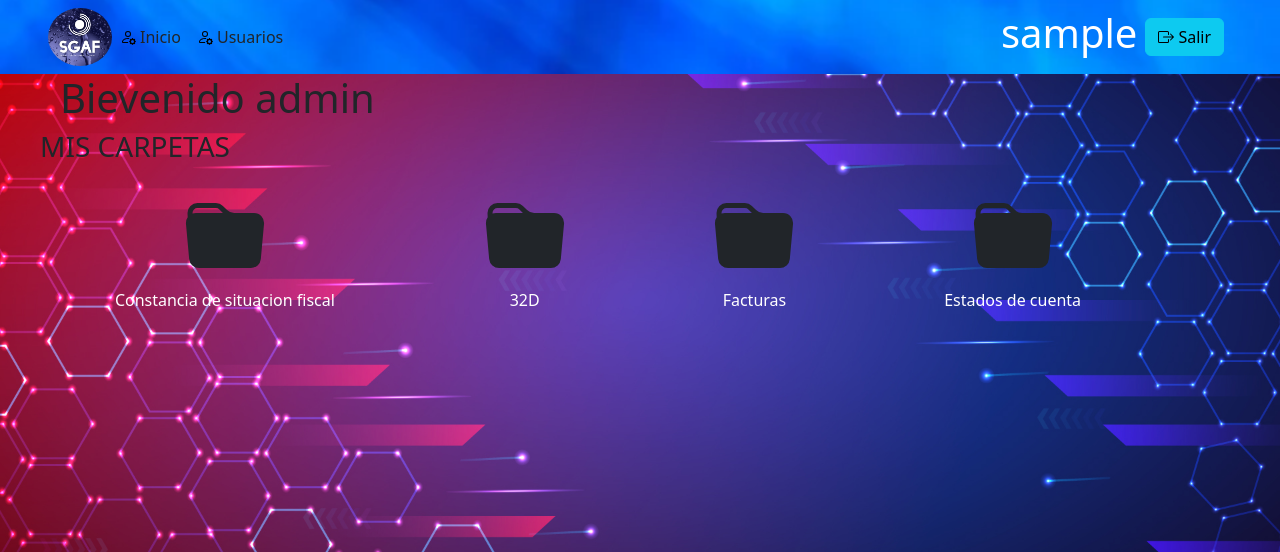
After one commit to LuisaLzrGcia/SGAF, a PHP site: page /app/Main/Cliente.php in a window 1280 px wide. The commit adds this page. Shown: the top 552 px of the page. Run offline with PHP 8.4, Linux system fonts and the light colour scheme; the visitor is signed in with stand-in values (Sample User, id 1).

Commit message:
RESPALDO

```diff
--- a/app/Componets/Navbar/NavbarUser.php
+++ b/app/Componets/Navbar/NavbarUser.php
@@ -11,22 +11,40 @@ if (session_status() !== 2)
         <div class="">
             <img class="logo-image rounded-circle" src="" alt="" srcset="../../public/images/logoF.png">
         </div>
-        <div class="d-flex">
         <div class="mx-2 d-flex justify-content-center align-items-center">
-                <a class="btn btn-info d-flex justify-content-center align-items-center" href="../Main/Main.php">
+            <a class="nav-link d-flex justify-content-center align-items-center"
+                href="../Registrar/ResgistrarUsuario.php" onclick="bttnSelecionado(`Usuarios`)">
                 <div class="d-flex justify-content-center align-items-center">
                     <svg xmlns="http://www.w3.org/2000/svg" width="16" height="16" fill="currentColor"
-                            class="bi bi-house" viewBox="0 0 16 16">
+                        class="bi bi-person-gear" viewBox="0 0 16 16" style="color: black;">
                         <path
-                                d="M8.707 1.5a1 1 0 0 0-1.414 0L.646 8.146a.5.5 0 0 0 .708.708L2 8.207V13.5A1.5 1.5 0 0 0 3.5 15h9a1.5 1.5 0 0 0 1.5-1.5V8.207l.646.647a.5.5 0 0 0 .708-.708L13 5.793V2.5a.5.5 0 0 0-.5-.5h-1a.5.5 0 0 0-.5.5v1.293zM13 7.207V13.5a.5.5 0 0 1-.5.5h-9a.5.5 0 0 1-.5-.5V7.207l5-5z" />
+                            d="M11 5a3 3 0 1 1-6 0 3 3 0 0 1 6 0M8 7a2 2 0 1 0 0-4 2 2 0 0 0 0 4m.256 7a4.5 4.5 0 0 1-.229-1.004H3c.001-.246.154-.986.832-1.664C4.484 10.68 5.711 10 8 10q.39 0 .74.025c.226-.341.496-.65.804-.918Q8.844 9.002 8 9c-5 0-6 3-6 4s1 1 1 1zm3.63-4.54c.18-.613 1.048-.613 1.229 0l.043.148a.64.64 0 0 0 .921.382l.136-.074c.561-.306 1.175.308.87.869l-.075.136a.64.64 0 0 0 .382.92l.149.045c.612.18.612 1.048 0 1.229l-.15.043a.64.64 0 0 0-.38.921l.074.136c.305.561-.309 1.175-.87.87l-.136-.075a.64.64 0 0 0-.92.382l-.045.149c-.18.612-1.048.612-1.229 0l-.043-.15a.64.64 0 0 0-.921-.38l-.136.074c-.561.305-1.175-.309-.87-.87l.075-.136a.64.64 0 0 0-.382-.92l-.148-.045c-.613-.18-.613-1.048 0-1.229l.148-.043a.64.64 0 0 0 .382-.921l-.074-.136c-.306-.561.308-1.175.869-.87l.136.075a.64.64 0 0 0 .92-.382zM14 12.5a1.5 1.5 0 1 0-3 0 1.5 1.5 0 0 0 3 0" />
                     </svg>
                 </div>
-                    <div class="ps-1">
+                <div class="ps-1" id="btnNavegadorUsuarios">
                     Inicio
                 </div>
             </a>
         </div>
+
+        <div class="mx-2 d-flex justify-content-center align-items-center">
+            <a class="nav-link d-flex justify-content-center align-items-center"
+                href="../Registrar/ResgistrarUsuario.php" onclick="bttnSelecionado(`Usuarios`)">
+                <div class="d-flex justify-content-center align-items-center">
+                    <svg xmlns="http://www.w3.org/2000/svg" width="16" height="16" fill="currentColor"
+                        class="bi bi-person-gear" viewBox="0 0 16 16" style="color: black;">
+                        <path
+                            d="M11 5a3 3 0 1 1-6 0 3 3 0 0 1 6 0M8 7a2 2 0 1 0 0-4 2 2 0 0 0 0 4m.256 7a4.5 4.5 0 0 1-.229-1.004H3c.001-.246.154-.986.832-1.664C4.484 10.68 5.711 10 8 10q.39 0 .74.025c.226-.341.496-.65.804-.918Q8.844 9.002 8 9c-5 0-6 3-6 4s1 1 1 1zm3.63-4.54c.18-.613 1.048-.613 1.229 0l.043.148a.64.64 0 0 0 .921.382l.136-.074c.561-.306 1.175.308.87.869l-.075.136a.64.64 0 0 0 .382.92l.149.045c.612.18.612 1.048 0 1.229l-.15.043a.64.64 0 0 0-.38.921l.074.136c.305.561-.309 1.175-.87.87l-.136-.075a.64.64 0 0 0-.92.382l-.045.149c-.18.612-1.048.612-1.229 0l-.043-.15a.64.64 0 0 0-.921-.38l-.136.074c-.561.305-1.175-.309-.87-.87l.075-.136a.64.64 0 0 0-.382-.92l-.148-.045c-.613-.18-.613-1.048 0-1.229l.148-.043a.64.64 0 0 0 .382-.921l-.074-.136c-.306-.561.308-1.175.869-.87l.136.075a.64.64 0 0 0 .92-.382zM14 12.5a1.5 1.5 0 1 0-3 0 1.5 1.5 0 0 0 3 0" />
+                    </svg>
                 </div>
+                <div class="ps-1" id="btnNavegadorUsuarios">
+                    Usuarios
+                </div>
+            </a>
+        </div>
+
+
+
     </div>
     <div class="d-flex">
         <h1 class="text-white">
@@ -35,8 +53,7 @@ if (session_status() !== 2)
                 ?>
         </h1>
         <div class="mx-2 d-flex justify-content-center align-items-center">
-            <a class="btn btn-info d-flex justify-content-center align-items-center"
-            href="../utils/salir.php">
+            <a class="btn btn-info d-flex justify-content-center align-items-center" href="../utils/salir.php">
                 <div class="d-flex justify-content-center align-items-center">
                     <svg xmlns="http://www.w3.org/2000/svg" width="16" height="16" fill="currentColor"
                         class="bi bi-box-arrow-right" viewBox="0 0 16 16">
--- /dev/null
+++ b/app/Main/Cliente.php
@@ -0,0 +1,88 @@
+<?php
+if (session_status() !== 2)
+    session_start();
+if ($_SESSION['user']) {
+    ?>
+
+<!DOCTYPE html>
+<html lang="en">
+
+<head>
+    <meta charset="UTF-8">
+    <meta name="viewport" content="width=device-width, initial-scale=1.0">
+    <title>SGAF</title>
+    <link rel="stylesheet" href="../../public/CSS/style.css" />
+    <link rel="stylesheet" href="https://cdn.jsdelivr.net/npm/bootstrap@5.3.3/dist/css/bootstrap.min.css" />
+</head>
+
+<body class="bg-general">
+
+    <?php
+            include_once "../Componets/Navbar/NavbarUser.php"
+                ?>
+    <div class="container-fluid w-100 ">
+        <div class="mx-5 mb-2">
+            <h1>
+                Bievenido <?php echo $_SESSION['rol']?>
+            </h1>
+        </div>
+
+        <div class="container mx-3 ">
+            <div class="" style="max-width: 200px;">
+                <h3>MIS CARPETAS</h3>
+            </div>
+            <div class="d-flex flex-row  justify-content-around ">
+                <div class="text-center  ">
+                    <svg xmlns="http://www.w3.org/2000/svg" width="80" height="100" fill="currentColor"
+                        class="bi bi-folder-fill   mt-3" viewBox="0 0 16 16">
+                        <path
+                            d="M9.828 3h3.982a2 2 0 0 1 1.992 2.181l-.637 7A2 2 0 0 1 13.174 14H2.825a2 2 0 0 1-1.991-1.819l-.637-7a2 2 0 0 1 .342-1.31L.5 3a2 2 0 0 1 2-2h3.672a2 2 0 0 1 1.414.586l.828.828A2 2 0 0 0 9.828 3m-8.322.12q.322-.119.684-.12h5.396l-.707-.707A1 1 0 0 0 6.172 2H2.5a1 1 0 0 0-1 .981z" />
+                    </svg>
+                    <div style="color: white;">Constancia de situacion fiscal</div>
+                </div>
+                <div class="text-center ">
+                    <svg xmlns="http://www.w3.org/2000/svg" width="80" height="100" fill="currentColor"
+                        class="bi bi-folder-fill  mt-3" viewBox="0 0 16 16">
+                        <path
+                            d="M9.828 3h3.982a2 2 0 0 1 1.992 2.181l-.637 7A2 2 0 0 1 13.174 14H2.825a2 2 0 0 1-1.991-1.819l-.637-7a2 2 0 0 1 .342-1.31L.5 3a2 2 0 0 1 2-2h3.672a2 2 0 0 1 1.414.586l.828.828A2 2 0 0 0 9.828 3m-8.322.12q.322-.119.684-.12h5.396l-.707-.707A1 1 0 0 0 6.172 2H2.5a1 1 0 0 0-1 .981z" />
+                    </svg>
+                    <div style="color: white;">32D</div>
+                </div>
+                <div class="text-center ">
+                    <svg xmlns="http://www.w3.org/2000/svg" width="80" height="100" fill="currentColor"
+                        class="bi bi-folder-fill mt-3" viewBox="0 0 16 16">
+                        <path
+                            d="M9.828 3h3.982a2 2 0 0 1 1.992 2.181l-.637 7A2 2 0 0 1 13.174 14H2.825a2 2 0 0 1-1.991-1.819l-.637-7a2 2 0 0 1 .342-1.31L.5 3a2 2 0 0 1 2-2h3.672a2 2 0 0 1 1.414.586l.828.828A2 2 0 0 0 9.828 3m-8.322.12q.322-.119.684-.12h5.396l-.707-.707A1 1 0 0 0 6.172 2H2.5a1 1 0 0 0-1 .981z" />
+                    </svg>
+                    <div style="color: white;">Facturas</div>
+                </div>
+                <div class="text-center">
+                    <svg xmlns="http://www.w3.org/2000/svg" width="80" height="100" fill="currentColor"
+                        class="bi bi-folder-fill mt-3" viewBox="0 0 16 16">
+                        <path
+                            d="M9.828 3h3.982a2 2 0 0 1 1.992 2.181l-.637 7A2 2 0 0 1 13.174 14H2.825a2 2 0 0 1-1.991-1.819l-.637-7a2 2 0 0 1 .342-1.31L.5 3a2 2 0 0 1 2-2h3.672a2 2 0 0 1 1.414.586l.828.828A2 2 0 0 0 9.828 3m-8.322.12q.322-.119.684-.12h5.396l-.707-.707A1 1 0 0 0 6.172 2H2.5a1 1 0 0 0-1 .981z" />
+                    </svg>
+                    <div style="color: white;">Estados de cuenta</div>
+                </div>
+            </div>
+        </div>
+
+
+
+
+
+
+
+    </div>
+</body>
+<script src="https://cdn.jsdelivr.net/npm/bootstrap@5.3.3/dist/js/bootstrap.bundle.min.js"
+    integrity="sha384-YvpcrYf0tY3lHB60NNkmXc5s9fDVZLESaAA55NDzOxhy9GkcIdslK1eN7N6jIeHz" crossorigin="anonymous">
+</script>
+
+</html>
+
+<?php
+} else {
+    header("Location: ../../index.html");
+}
+?>
--- a/app/Main/Main.php
+++ b/app/Main/Main.php
@@ -21,6 +21,7 @@ if ($_SESSION['user']) {
             include_once "../Componets/Navbar/NavbarAdmin.php";
         }else{
             include_once "../Componets/Navbar/NavbarUser.php";
+
         }
         ?>
         <div class="mx-5">
@@ -62,7 +63,7 @@ if ($_SESSION['user']) {
                         </a>
                     </div>
                     <div class="col btn btn-light shadow-sm m-3">
-                        <a class="" href="http://">
+                        <a class="" href="../Main/Cliente.php">
                             <div class="d-flex justify-content-center">
                                 <svg xmlns="http://www.w3.org/2000/svg" width="100" height="100" fill="currentColor"
                                     class="bi bi-search" viewBox="0 0 16 16">
--- a/public/CSS/style.css
+++ b/public/CSS/style.css
@@ -70,6 +70,7 @@ a:hover {
 }
 
 .title-gradient {
+
   background: linear-gradient(to right, #ff6b6b, #ffc75f); /* Definir el degradado */
   -webkit-background-clip: text; /* Establecer el recorte de fondo como texto */
   background-clip: text; /* Establecer el recorte de fondo como texto para navegadores que no requieren el prefijo -webkit- */
@@ -81,4 +82,5 @@ a:hover {
 .texto-negro {
   color: #000000; /* Un tono más oscuro de negro */
   font-weight: bold; /* Opcional: para hacer el texto más destacado */
+
 }
```
Also changed, not shown: app/Registrar/ResgistrarUsuario.php (+46 -22 lines), app/utils/Registrar.php (+7 -6 lines). Lines whose indentation alone changed are shown as unchanged.
